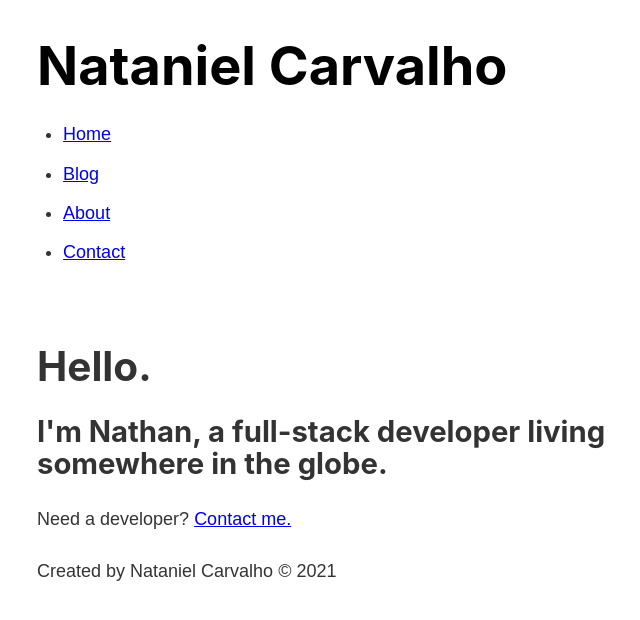
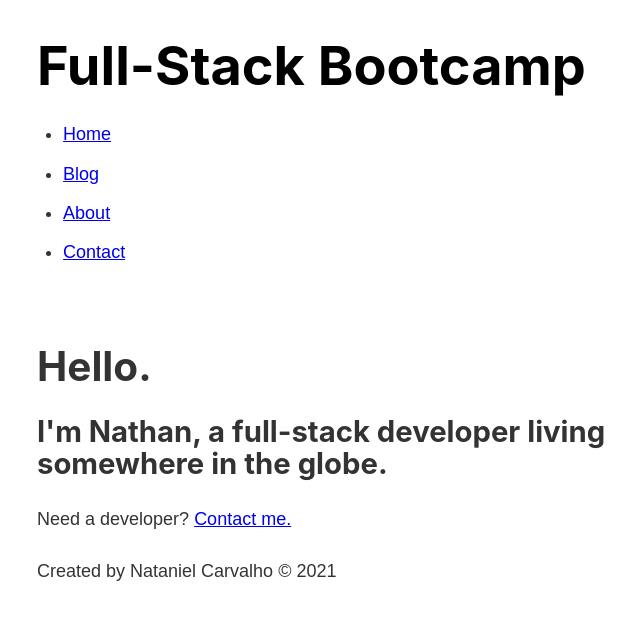
Before and after one commit to natanielmendes/gatsby-bootcamp, a Gatsby site: page / in a window 1280 px wide. Shown: the whole page, without its empty margins (246-886 px from the left). Built offline with nearby package versions, Linux system fonts and the light colour scheme; Gatsby itself is replaced by a stand-in of ours.

Commit message:
Fetching title from siteMetadata using graphql

```diff
--- a/gatsby-config.js
+++ b/gatsby-config.js
@@ -6,6 +6,10 @@
 
 module.exports = {
   /* Your site config here */
+  siteMetadata: {
+    title: 'Full-Stack Bootcamp',
+    author: 'Nataniel Carvalho'
+  },
   plugins: [
     'gatsby-plugin-sass'
   ],
--- a/src/components/header.js
+++ b/src/components/header.js
@@ -1,14 +1,24 @@
 import React from 'react';
-import { Link } from 'gatsby';
+import { Link, graphql, useStaticQuery } from 'gatsby';
 
 import * as headerStyles from './header.module.scss';
 
 const Header = () => {
+    const data = useStaticQuery(graphql`
+        query {
+            site {
+                siteMetadata {
+                    title
+                }
+            }
+        }
+    `);
+
     return (
         <header className={headerStyles.header}>
             <h1>
                 <Link className={headerStyles.title} to="/">
-                    Nataniel Carvalho
+                    {data.site.siteMetadata.title}
                 </Link>
             </h1>
             <nav>
```
